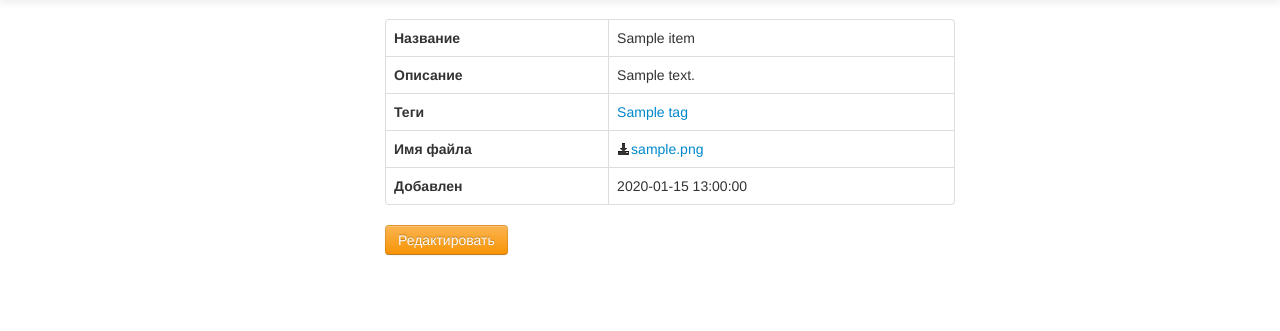
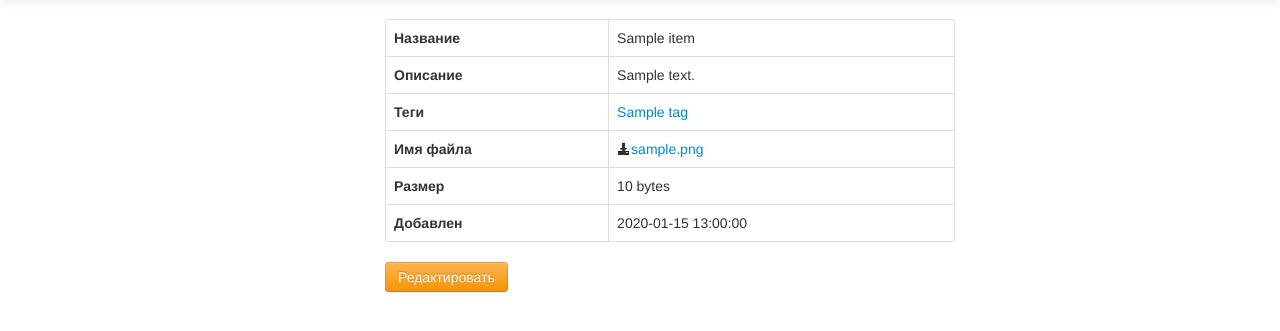
Before and after one commit to Disasm/article-base, a Django app: page /item/1/ in a window 1280 px wide. Shown: the part 41-372 px from the top of the page. Run offline with Django 3.2, Linux system fonts and the light colour scheme; a user stored in the database is signed in; tables that the repository leaves empty hold one stand-in row (values such as "Sample post").

Commit message:
Show file size

```diff
--- a/web/templates/item.html
+++ b/web/templates/item.html
@@ -25,6 +25,10 @@
         <td><a href="{{ item.url }}"><i class="icon-download-alt"></i>{{ item.filename }}</a></td>
     </tr>
     <tr>
+        <th>Размер</th>
+        <td>{{ item.size|filesizeformat }}</td>
+    </tr>
+    <tr>
         <th>Добавлен</th>
         <td>{{ item.created }}</td>
     </tr>
--- a/web/templates/item_list.html
+++ b/web/templates/item_list.html
@@ -6,7 +6,7 @@
     <div class="box">
         <b><a class="name" href="/item/{{ item.id }}/">{{ item.name }}</a></b><br/>
         {% if item.description %}{{ item.description }}<br/>{% endif %}
-        <a href="{{ item.url }}"><i class="icon-download-alt"></i> скачать</a><br/>
+        <a href="{{ item.url }}"><i class="icon-download-alt"></i> скачать</a> ({{ item.size|filesizeformat }})<br/>
         <br/>
         Теги:
         {% for tag in item.tags.all %}
```
